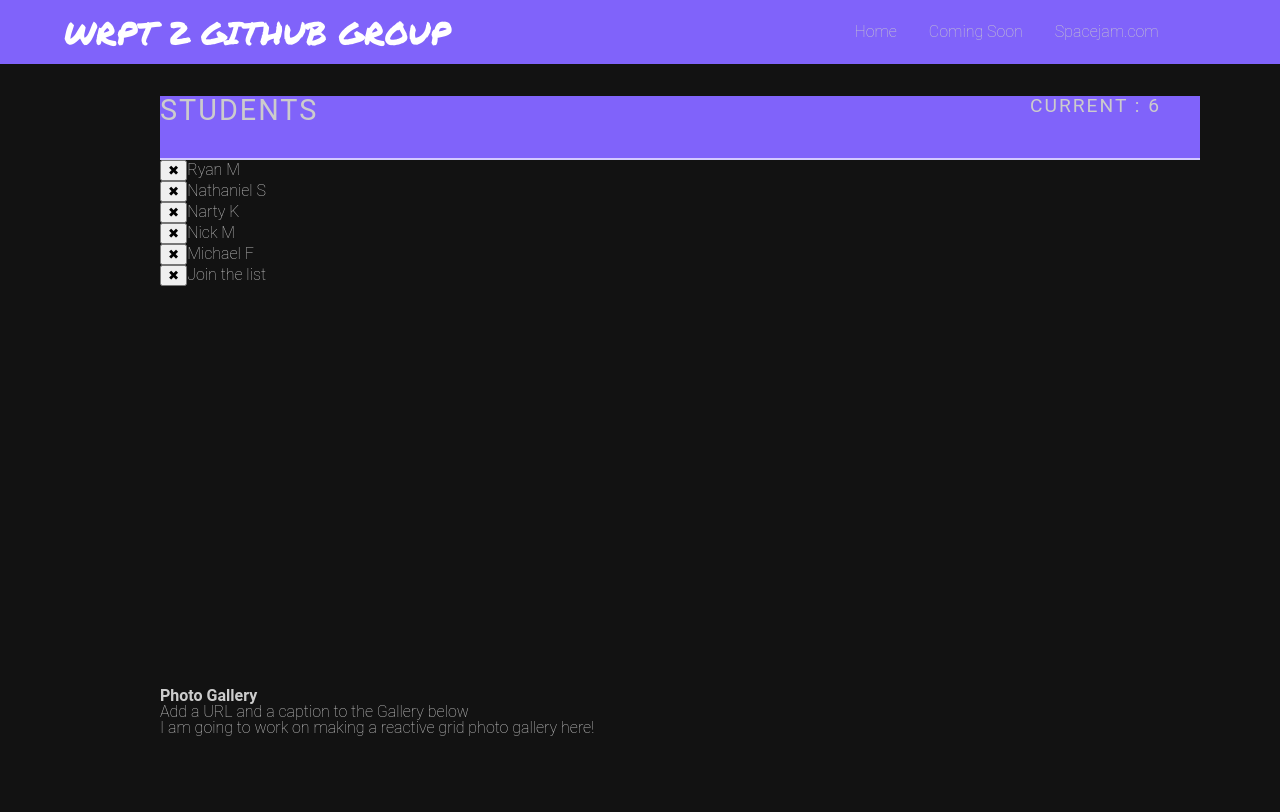
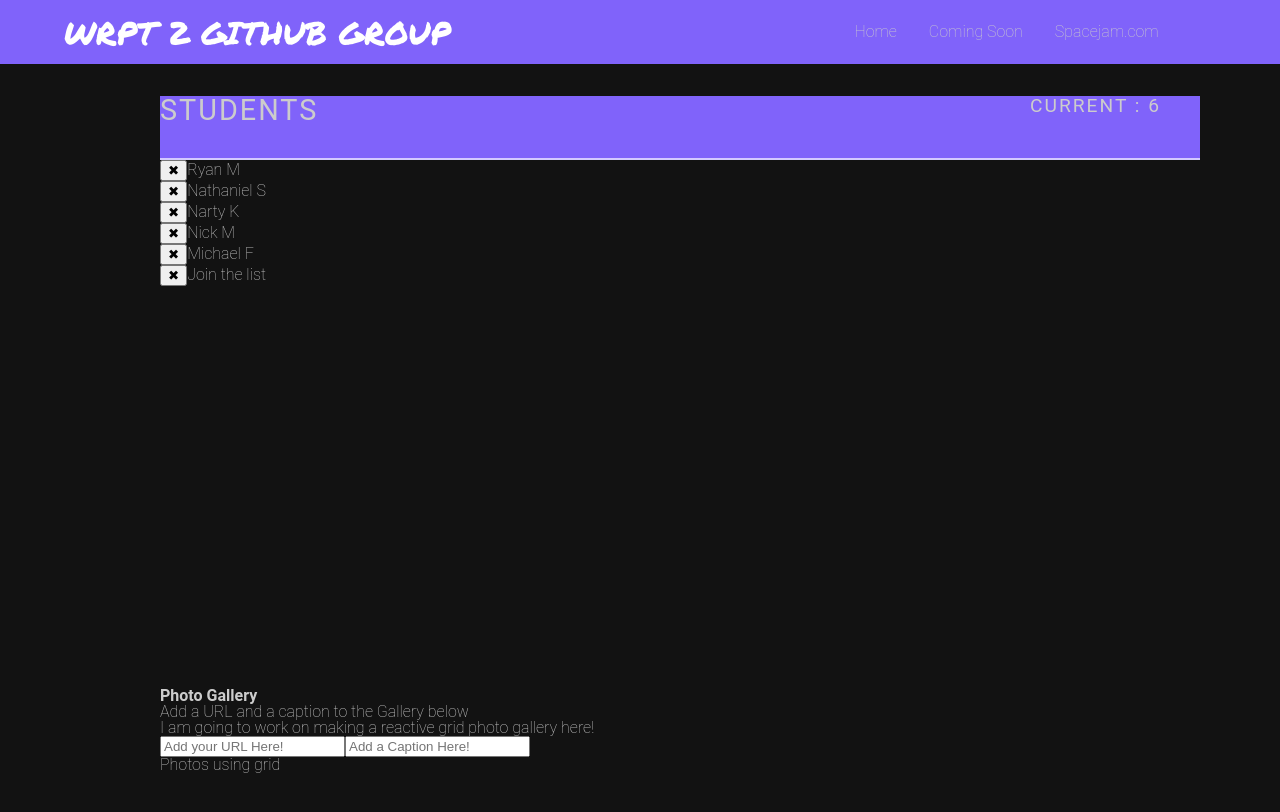
Before and after one commit to WRPT2/friendly-fiesta, a React (Create React App) app: page / in a window 1280 px wide. Shown: the top 812 px of the page. Built offline with nearby package versions, Linux system fonts and the light colour scheme; a web font is replaced by a local one.

Commit message:
added photos.js

```diff
--- a/src/components/PhotoGallery.js
+++ b/src/components/PhotoGallery.js
@@ -1,4 +1,5 @@
 import React, { Component } from 'react';
+import Photos from './Photos';
 
 export default class PhotoGallery extends Component {
   render() {
@@ -7,6 +8,9 @@ export default class PhotoGallery extends Component {
         <h2>Photo Gallery</h2>
         <p>Add a URL and a caption to the Gallery below</p>
         <p>I am going to work on making a reactive grid photo gallery here!</p>
+        <input placeholder="Add your URL Here!" />
+        <input placeholder="Add a Caption Here!" />
+        <Photos />
       </div>
     );
   }
--- /dev/null
+++ b/src/components/Photos.js
@@ -0,0 +1,7 @@
+import React, { Component } from 'react';
+
+export default class Photos extends Component {
+  render() {
+    return <div>Photos using grid</div>;
+  }
+}
```
